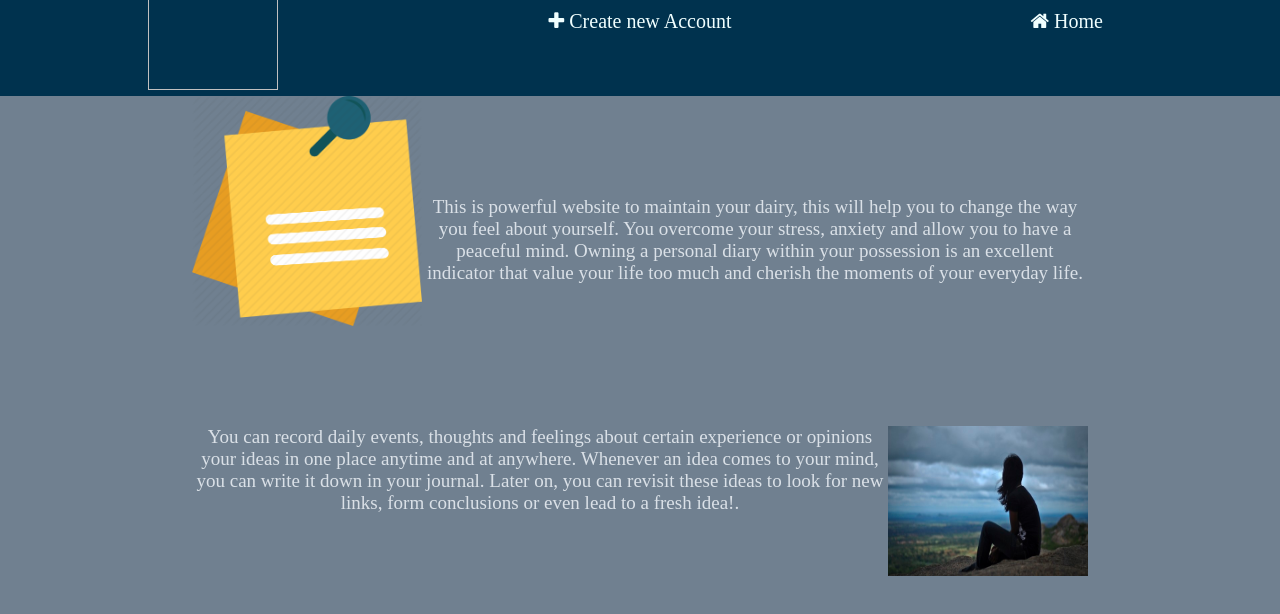
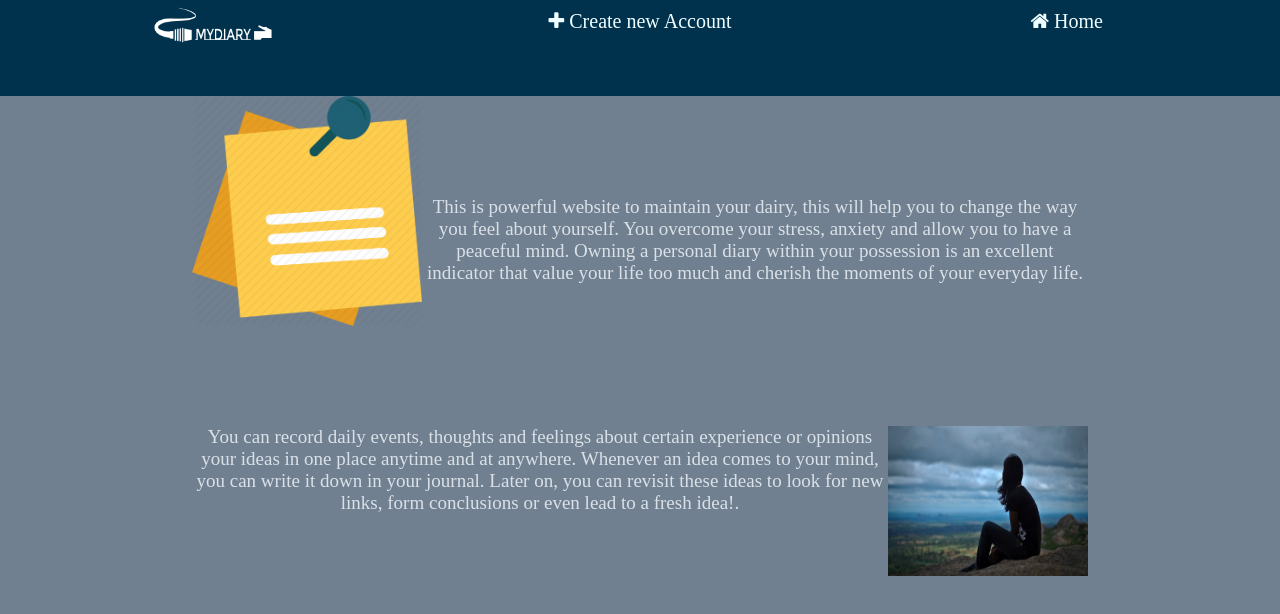
Before and after one commit to ChristelleIradukunda/MyDiary-ADC, a plain HTML site: page info.html in a window 1280 px wide. Drawn offline with Linux system fonts and the light colour scheme; the site is published under a folder, as on GitHub Pages, so addresses that start at the root find nothing.

Commit message:
ft(MyDairy-ACD:) Fixing logo on documation page

```diff
--- a/info.html
+++ b/info.html
@@ -11,7 +11,7 @@
 </head>
 <body>
     <div class="navbar-info">
-            <div class="newdiary try logo"><img src="/UI/assets/whitelogo.png" width="130" height="130"></div>
+            <div class="newdiary try logo"><img src="UI/assets/whitelogo.png" width="130" height="130"></div>
         <div class="newdiary try"><a href="NewAccount.html" ><i class="fa fa-plus"></i> Create new Account</a></div>
         <div class="newdiary try"><a href="index.html" ><i class="fa fa-home"></i> Home</a></div>
 
```
